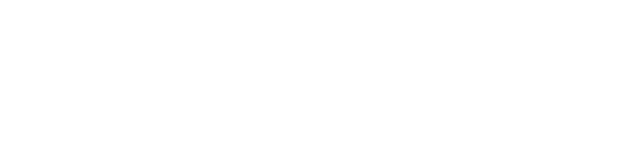
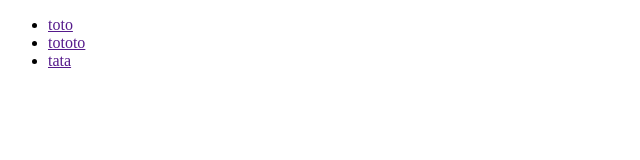
Before and after one commit to jalismrs/FormationGitJalis2023, a plain HTML site: page index.html in a window 1280 px wide. Shown: the whole page, without its empty margins (0-640 px from the left). Drawn offline with Linux system fonts and the light colour scheme.

Commit message:
modif nav

```diff
--- a/index.html
+++ b/index.html
@@ -5,6 +5,10 @@
   <title>formation</title>
 </head>
 <body>
-
+  <nav><ul>
+    <li><a href="">toto</a></li>
+    <li><a href="">tototo</a></li>
+    <li><a href="">tata</a></li>
+</ul></nav>
 </body>
 </html>
```
